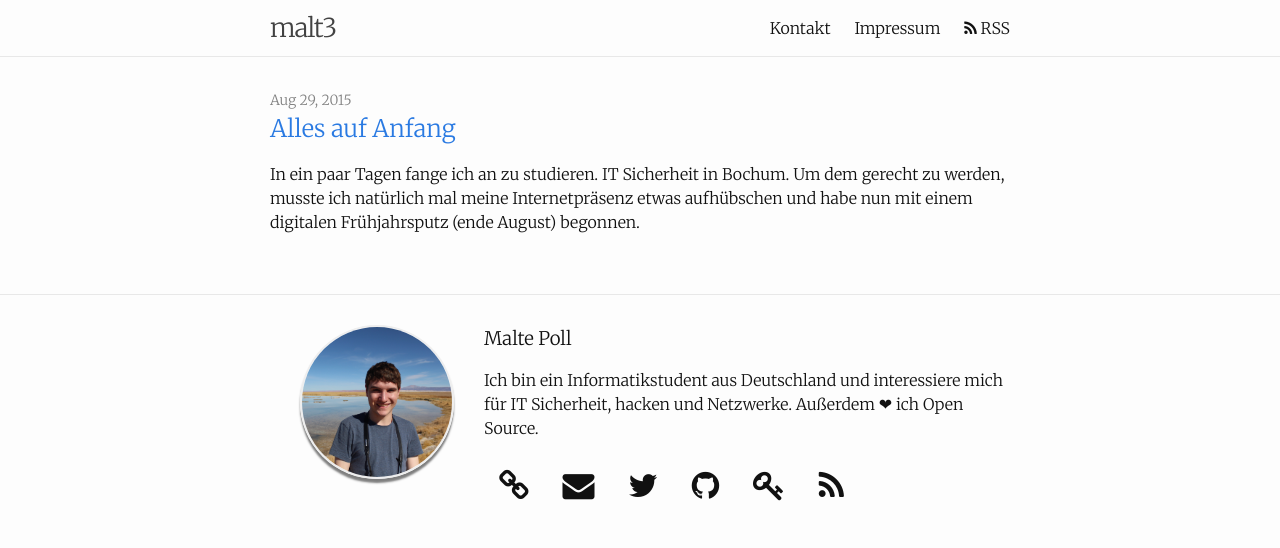
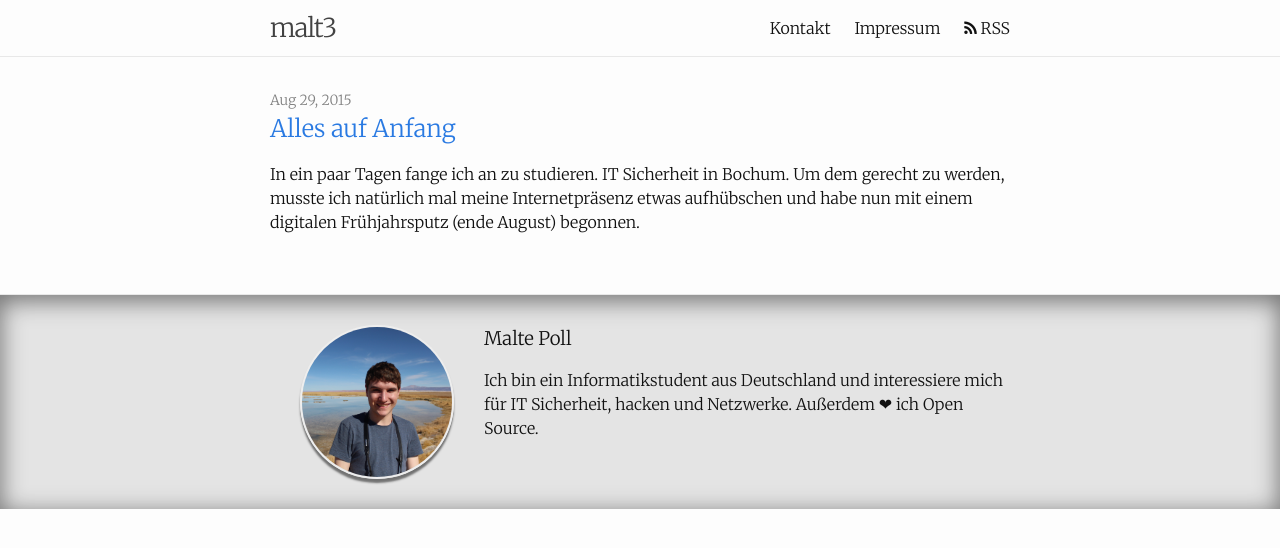
Before and after one commit to malt3/malt3.github.io, a Jekyll site: the page built from index.html, in a window 1280 px wide. Shown: the top 548 px of the page. Built offline with Jekyll 4.4.1, drawn with Linux system fonts in a browser that asks for light colours; nearby versions of some CDN libraries.

Commit message:
Removed social media links from footer and added shadow effect to footer

```diff
--- a/_includes/footer.html
+++ b/_includes/footer.html
@@ -7,13 +7,5 @@
         {{site.description}}
       </p>
     </div>
-    <div>
-      <a href="https://maltepoll.de" class="footer-socialmedia-link fa fa-link fa-2x"></a>
-      <a href="mailto:malte@maltepoll.de" class="footer-socialmedia-link fa fa-envelope fa-2x"></a>
-      <a href="https://twitter.com/malt3" class="footer-socialmedia-link fa fa-twitter fa-2x"></a>
-      <a href="https://github.com/malt3" class="footer-socialmedia-link fa fa-github fa-2x"></a>
-      <a href="https://keybase.io/malt3" class="footer-socialmedia-link fa fa-key fa-2x"></a>
-      <a href="{{ "/feed.xml" | prepend: site.baseurl }}" class="footer-socialmedia-link fa fa-rss fa-2x"></a>
-    </div>
   </div>
 </footer>
--- a/_sass/_layout.scss
+++ b/_sass/_layout.scss
@@ -91,8 +91,14 @@
  * Site footer
  */
 .site-footer {
+    -webkit-box-shadow: inset 0px 5px 23px 1px rgba(0,0,0,0.5);
+    -moz-box-shadow: inset 0px 5px 23px 1px rgba(0,0,0,0.5);
+    box-shadow: inset 0px 5px 23px 1px rgba(0,0,0,0.5);
+
     border-top: 1px solid $grey-color-light;
     padding: $spacing-unit 0;
+
+    background-color: darken($background-color, 10%);
 
     .footer-profile-img{
         border: 2px solid #eee;
@@ -111,15 +117,6 @@
 
     .footer-bio{
         display: inline;
-    }
-
-    .footer-socialmedia-link{
-        color: $text-color;
-        text-decoration: none;
-        margin: $spacing-unit / 2 ;
-    }
-    .footer-socialmedia-link:hover{
-        color: $brand-color;
     }
 }
 
```
